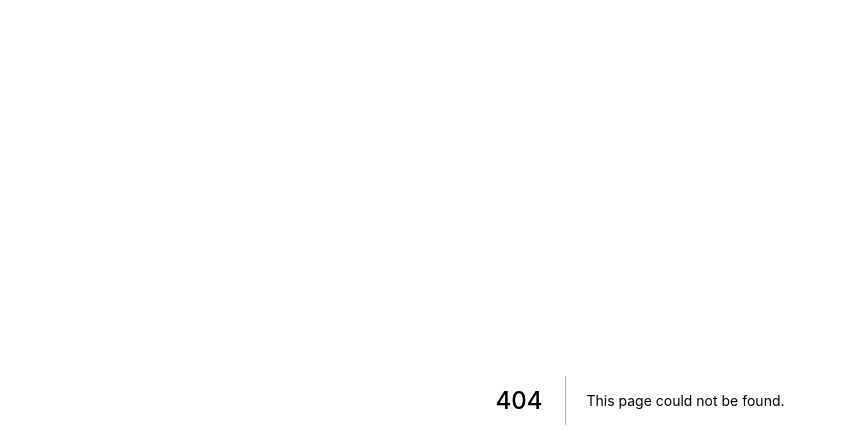
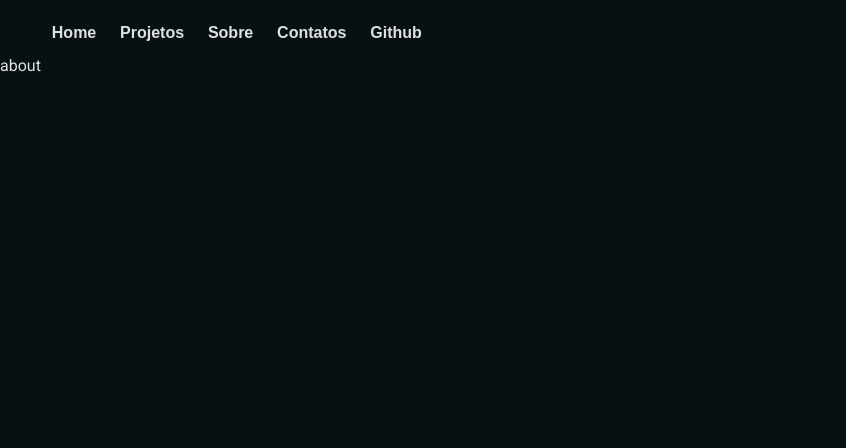
Before and after one commit to srsifer/Portifolio2.0, a Next.js app: page /about in a window 1280 px wide. Before the commit this address had no page. Shown: the top 448 px of the page, without its empty margins (0-846 px from the left). Built offline with nearby package versions, Linux system fonts and the light colour scheme.

Commit message:
feat: cria navegacao em navbar

```diff
--- a/src/components/NavBar.tsx
+++ b/src/components/NavBar.tsx
@@ -1,15 +1,17 @@
-import React from 'react'
-import NavBarStyles from '../styles/navbar'
+import React from 'react';
+import NavBarStyles from '../styles/navbar';
+import Link from 'next/link';
+
 
 const NavBar = () => {
   return (
     <NavBarStyles>
       <ul>
-        <li><button>Home</button></li>
-        <li><button>Projetos</button></li>
-        <li><button>Sobre</button></li>
-        <li><button>Contatos</button></li>
-        <li><button>Github</button></li>
+        <li><Link href="/"><a><button>Home</button></a></Link> </li>
+        <li><Link href="/projects"><a><button>Projetos</button></a></Link></li>
+        <li><Link href="/about"><a><button>Sobre</button></a></Link></li>
+        <li><Link href="/contacts"><a><button>Contatos</button></a></Link></li>
+        <li><Link href="/gitHub"><a><button>Github</button></a></Link></li>
       </ul>
     </NavBarStyles>
   )
--- /dev/null
+++ b/src/pages/about.tsx
@@ -0,0 +1,13 @@
+import React from 'react'
+import NavBar from '../components/NavBar'
+
+const About = () => {
+  return (
+    <div>
+      <NavBar />
+      about
+    </div>
+  )
+}
+
+export default About;
--- a/src/styles/navbar.tsx
+++ b/src/styles/navbar.tsx
@@ -25,7 +25,8 @@ width: 100%;
     color: ${({ theme }) => theme.colors.gray};
     border-radius: 10px;
     :hover{
-        background-color: ${({ theme }) => theme.colors.PacificBlue};
+        background-color: rgba(35,181,211, 0.70);
+        color: white;
 
     }
   }
```
Also changed, not shown: src/pages/contacts.tsx (added, +13 -0 lines), src/pages/gitHub.tsx (added, +13 -0 lines), src/pages/index.tsx (+6 -5 lines), src/pages/projects.tsx (added, +13 -0 lines), tsconfig.json (indentation only).
